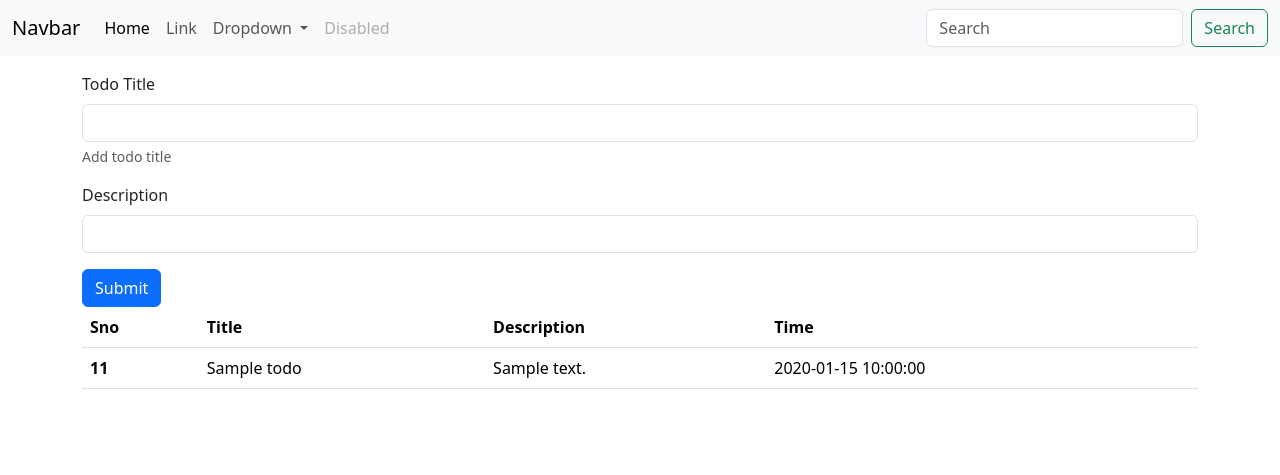
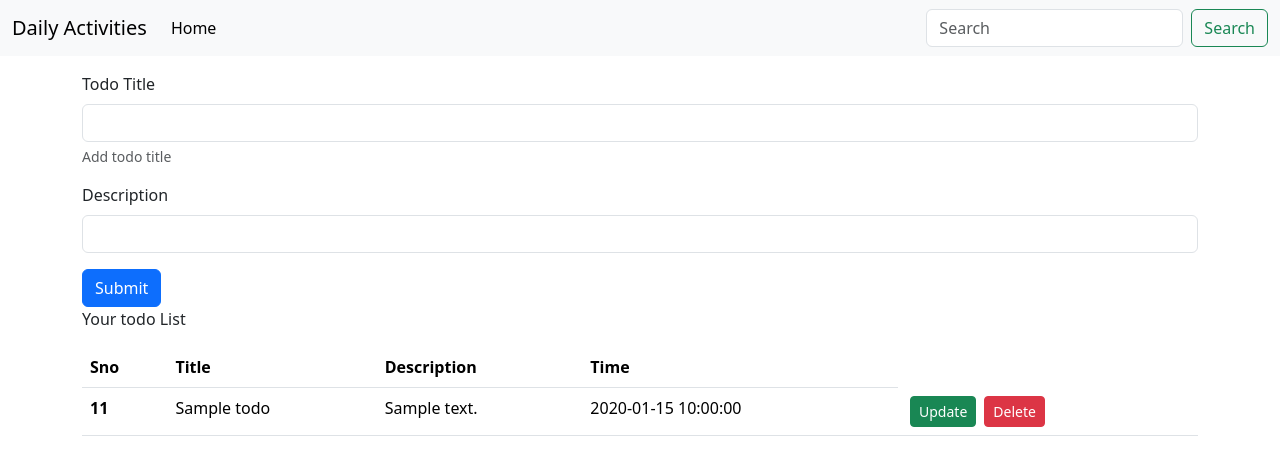
Before and after one commit to crackasuper/full_stack_development, a Flask app: template Todo_List_Application/templates/index.html in a window 1280 px wide. Shown: the top 475 px of the page. Run offline with Flask 3, Linux system fonts and the light colour scheme; the template is opened without the code that fills it: most values are stand-ins (such as "Sample title", 1, 10 or a date in 2020).

Commit message:
fullY developed

```diff
--- a/Todo_List_Application/templates/index.html
+++ b/Todo_List_Application/templates/index.html
@@ -1,3 +1,10 @@
+{% extends 'base.html' %}
+{% block title %}
+Home
+{% endblock %}
+
+{% block body %}
+
 <!DOCTYPE html>
 <html lang="en">
 <head>
@@ -7,58 +14,27 @@
     <link href="https://cdn.jsdelivr.net/npm/bootstrap@5.3.3/dist/css/bootstrap.min.css" rel="stylesheet" integrity="sha384-QWTKZyjpPEjISv5WaRU9OFeRpok6YctnYmDr5pNlyT2bRjXh0JMhjY6hW+ALEwIH" crossorigin="anonymous">
 <script src="https://cdn.jsdelivr.net/npm/bootstrap@5.3.3/dist/js/bootstrap.bundle.min.js" integrity="sha384-YvpcrYf0tY3lHB60NNkmXc5s9fDVZLESaAA55NDzOxhy9GkcIdslK1eN7N6jIeHz" crossorigin="anonymous"></script>
 </head>
-<body>
-    <nav class="navbar navbar-expand-lg bg-body-tertiary">
-        <div class="container-fluid">
-          <a class="navbar-brand" href="#">Navbar</a>
-          <button class="navbar-toggler" type="button" data-bs-toggle="collapse" data-bs-target="#navbarSupportedContent" aria-controls="navbarSupportedContent" aria-expanded="false" aria-label="Toggle navigation">
-            <span class="navbar-toggler-icon"></span>
-          </button>
-          <div class="collapse navbar-collapse" id="navbarSupportedContent">
-            <ul class="navbar-nav me-auto mb-2 mb-lg-0">
-              <li class="nav-item">
-                <a class="nav-link active" aria-current="page" href="#">Home</a>
-              </li>
-              <li class="nav-item">
-                <a class="nav-link" href="#">Link</a>
-              </li>
-              <li class="nav-item dropdown">
-                <a class="nav-link dropdown-toggle" href="#" role="button" data-bs-toggle="dropdown" aria-expanded="false">
-                  Dropdown
-                </a>
-                <ul class="dropdown-menu">
-                  <li><a class="dropdown-item" href="#">Action</a></li>
-                  <li><a class="dropdown-item" href="#">Another action</a></li>
-                  <li><hr class="dropdown-divider"></li>
-                  <li><a class="dropdown-item" href="#">Something else here</a></li>
-                </ul>
-              </li>
-              <li class="nav-item">
-                <a class="nav-link disabled" aria-disabled="true">Disabled</a>
-              </li>
-            </ul>
-            <form class="d-flex" role="search">
-              <input class="form-control me-2" type="search" placeholder="Search" aria-label="Search">
-              <button class="btn btn-outline-success" type="submit">Search</button>
-            </form>
-          </div>
-        </div>
-      </nav>
+
+
       <div class="container my-3">
-        <form>
+        <form action="/" method="POST">
             <div class="mb-3">
               <label for="title" class="form-label">Todo Title</label>
-              <input type="text" class="form-control" id="text" aria-describedby="">
+              <input type="text" name="title" class="form-control" id="text" aria-describedby="">
               <div id="title" class="form-text">Add todo title</div>
             </div>
             <div class="mb-3">
               <label for="desc" class="form-label">Description</label>
-              <input type="text" class="form-control" id="desc">
+              <input type="text" name="desc" class="form-control" id="desc">
             </div>
 
             <button type="submit" class="btn btn-primary">Submit</button>
           </form>
           <div class="container-my-3">
+               {% if alltodo|length == 0 %}
+                       No todo tasks
+                {% else %}
+                    <p>Your todo List</p>
             <table class="table">
                 <thead>
                   <tr>
@@ -75,13 +51,17 @@
                     <td>{{todo.title}}</td>
                     <td>{{todo.desc}}</td>
                     <td>{{todo.time}}</td>
+                    <td>
+                        <a href="/update/{{todo.sno}}"  type="button" class="btn btn-success btn-sm mx-1">Update</button>
+                        <a href="/delete/{{todo.sno}}"  type="button" class="btn btn-danger btn-sm mx-1">Delete</button>
+                    </td>
                   </tr >
                   {% endfor %}
+                  {% endif%}
 
                 </tbody>
               </table>
           </div>
       </div>
 
-</body>
-</html>
+{% endblock body %}
```
Also changed, not shown: Todo_List_Application/instance/todos.db.
